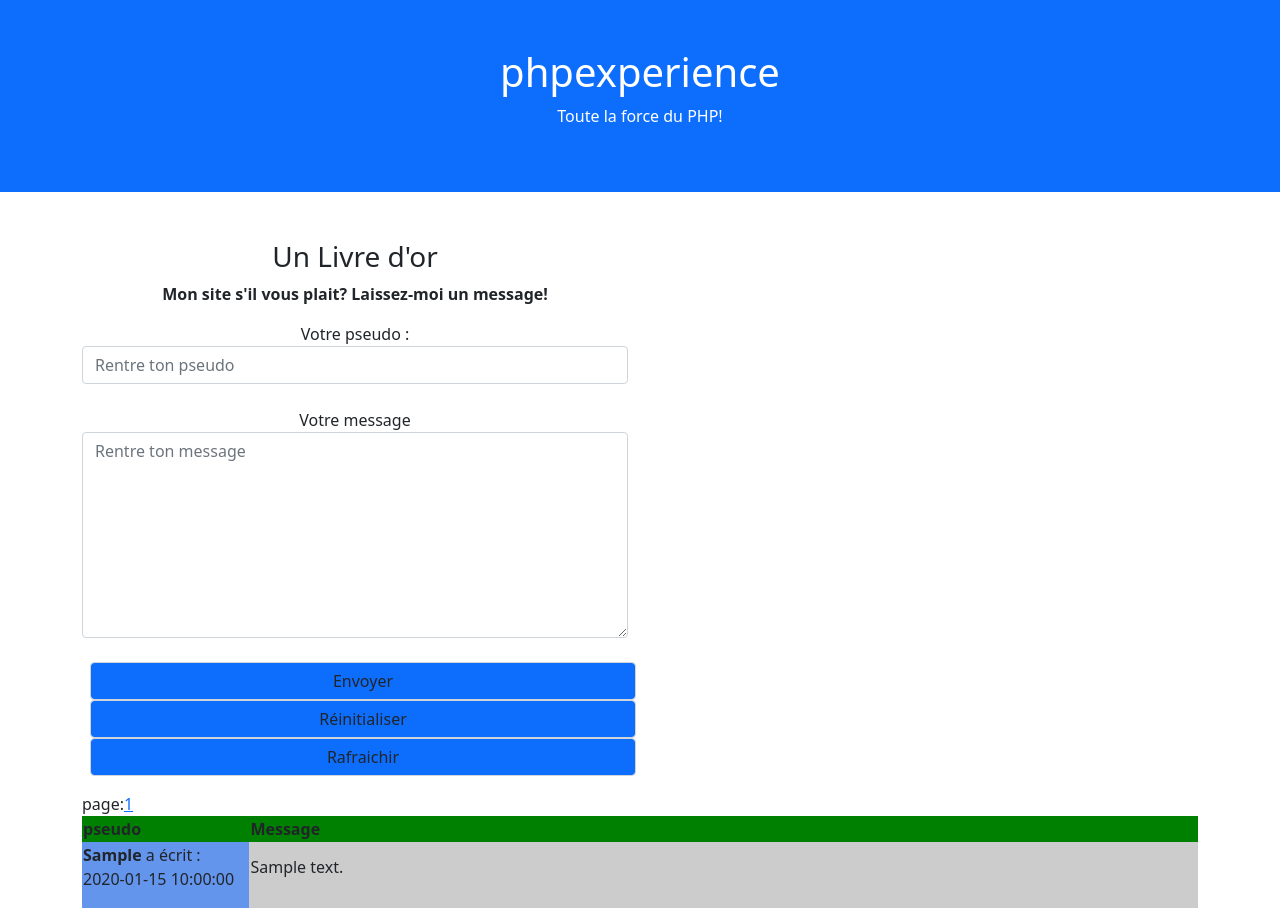
After one commit to Gaetach21/phpexperience, a PHP site: page /livreor.php in a window 1280 px wide. The commit adds this page. Run offline with PHP 8.4, Linux system fonts and the light colour scheme; tables that the repository leaves empty or names only in its code hold one stand-in row (values such as "Sample post"); lists and menus that the app fills with data are empty.

Commit message:
Add livreor page

```diff
--- a/index.php
+++ b/index.php
@@ -19,7 +19,7 @@
   		<ol>
   			<li><a href="">une page protégée par un mot de passe</a></li>
   			<li><a href="minichat.php">un minichat</a></li>
-  			<li><a href="">un livre d'or</a></li>
+  			<li><a href="livreor.php">un livre d'or</a></li>
   			<li><a href="">un système de news</a></li>
   			<li><a href="">nombre de visiteurs connectés</a></li>
   			<li><a href="">un blog avec des commentaires</a></li>
--- /dev/null
+++ b/livreor.php
@@ -0,0 +1,135 @@
+<!DOCTYPE html>
+<html>
+
+  <head>
+    <meta charset="utf-8" />
+    <meta name="viewport" content="width=device-width, initial-scale=1">
+        <link href="css/bootstrap.css" rel ="stylesheet" type="text/css" media="all">
+    <title>phpexperience | un livre d'or</title>
+  </head>
+  <style>
+  	form
+  	{text-align:center;}
+  </style>
+
+  <body>
+  <div id="main">
+
+  	<div class="container-fluid p-5 bg-primary text-white text-center">
+  		<h1>phpexperience</h1>
+  		<p>Toute la force du PHP!</p>
+  	</div>
+
+  	<div class="container mt-5">
+      <div class="row">
+        <div class="col-sm-6">
+  		<h3 class="text-center">Un Livre d'or</h3>
+  		<div class="formulaire">
+  		<form action="livreor.php" method="post" class="form">
+  			<p><strong>Mon site s'il vous plait? Laissez-moi un message!</strong></p>
+<p>
+<label for="pseudo">Votre pseudo</label> : <input type="text" name="pseudo" id="pseudo" class="form-control" placeholder="Rentre ton pseudo" maxlength="8" required/><br/>
+<label for="message">Votre message</label> <br />
+<textarea name="message" id="message" class="form-control"
+placeholder="Rentre ton message" rows="8" cols="35" required></textarea><br/>
+<input type="submit" value="Envoyer" name="envoyer" class="form-control bg-primary mx-2" />
+<input type="reset" value="Réinitialiser" name="reset" class="form-control bg-primary mx-2" />
+<input type="button" value="Rafraichir" name="refresh" onclick="location.reload();" class="form-control bg-primary mx-2" />
+</p>
+</form>
+</div>
+
+</div>
+</div>
+
+
+<?php
+// Connexion à la base de données
+try
+{
+$bdd = new PDO('mysql:host=localhost; dbname=phpexperience; charset=utf8', 'root', '');
+}
+catch(Exception $e)
+{
+die('Erreur : ' .$e->getMessage());
+}
+
+// Etape1
+// Si le message est envoyé, on l'enregistre
+// On teste si le pseudo et le message ont été envoyés
+if (isset($_POST['pseudo']) AND isset($_POST['message']))
+{
+
+// On teste si le pseudo et le message ne sont pas vides
+if (!$_POST['pseudo'] == "" AND !$_POST['message'] == "")
+{
+
+// Insertion du message à l'aide d'une requête préparée
+$req = $bdd->prepare('INSERT INTO livreor (pseudo, message, date_creation) VALUES(?, ?, NOW())');
+$req->execute(array($_POST['pseudo'], $_POST['message']));
+
+}
+else
+{
+// Redirection du visiteur vers la page du livre d'or
+header('Location: livreor.php');
+}
+}
+
+// Etape2
+// On écrit les liens vers chacune des pages
+// On met dans une variable le nombre de messages qu'on veut par page
+$nombreDeMessagesParPage = 5;
+// On récupère le nombre total de messages
+$retour = $bdd -> query('SELECT COUNT(*) AS nb_messages FROM livreor');
+$donnees = $retour -> fetch();
+$totalDesMessages = $donnees['nb_messages'];
+// On calcule le nombre de pages à créer
+$nombreDePages = ceil($totalDesMessages/$nombreDeMessagesParPage);
+// Puis on fait une boucle pour écrire les liens vers chacune des pages
+echo 'page:';
+for($i=1; $i<=$nombreDePages;$i++)
+{
+	echo '<a href="livreor.php?page='.$i.'">'.$i.'</a>';
+}
+
+//Nous avons decidé d'utiliser un tableau pour afficher cette etiquette.
+echo'<table width=100%>
+<tr>
+<th width=15% bgcolor=green> pseudo</th>
+<th width=85% bgcolor=green><font>Message</font></th>
+</tr>
+</table>';
+// Etape3
+// On affiche les messages
+// Vérification sur la page
+if (isset($_GET['page']) && is_numeric($_GET['page']) && ($_GET['page'] > 0))
+{
+    $page = $_GET['page'];
+}
+else
+{
+    $page = 1;
+}
+
+
+//Utilisation d'une requête préparée :
+$reponse = $bdd->prepare('SELECT * FROM livreor ORDER BY id DESC LIMIT :limitebasse,5');
+$reponse->bindValue(':limitebasse', '(($page-1)*5)', PDO::PARAM_INT);
+$reponse->execute();
+
+//on recupère chaque entrée une à une pour l'afficher
+while ($donnees = $reponse->fetch())
+{
+    echo'<table><tr><td width=900px bgcolor=#6495ED>
+    <p><strong>' . htmlspecialchars($donnees['pseudo']) . '</strong> a écrit : <br />' .$donnees['date_creation'].'</td>'. '<td width=85% bgcolor=#cccccc>'. htmlspecialchars($donnees['message']) . '</p> </td></table> ';
+}
+
+
+$reponse->closeCursor();
+
+?>
+  	</div>
+  </div>
+  </body>
+</html>
```
